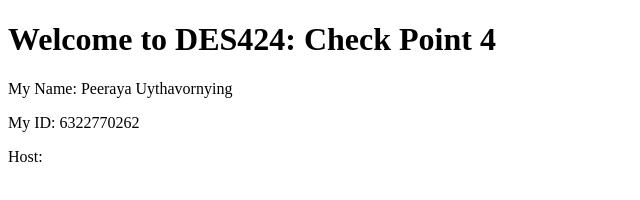
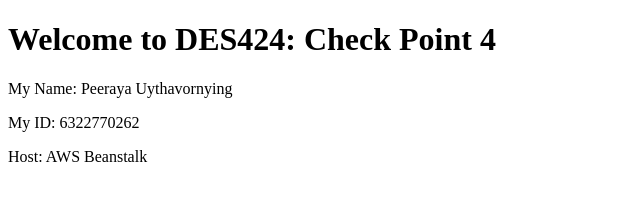
Before and after one commit to 6322770262/DES424_6322770262, a plain HTML site: page src/check4.html in a window 1280 px wide. Shown: the whole page, without its empty margins (0-640 px from the left). Drawn offline with Linux system fonts and the light colour scheme.

Commit message:
Update check4.html

```diff
--- a/src/check4.html
+++ b/src/check4.html
@@ -4,7 +4,7 @@
 		<h1>Welcome to DES424: Check Point 4</h1>
 		<p>My Name: Peeraya Uythavornying</p>
 		<p>My ID: 6322770262</p>
-		<p>Host: <MY_HOST></p>
+		<p>Host: AWS Beanstalk</p>
 
 	</body>
 </html>
```
